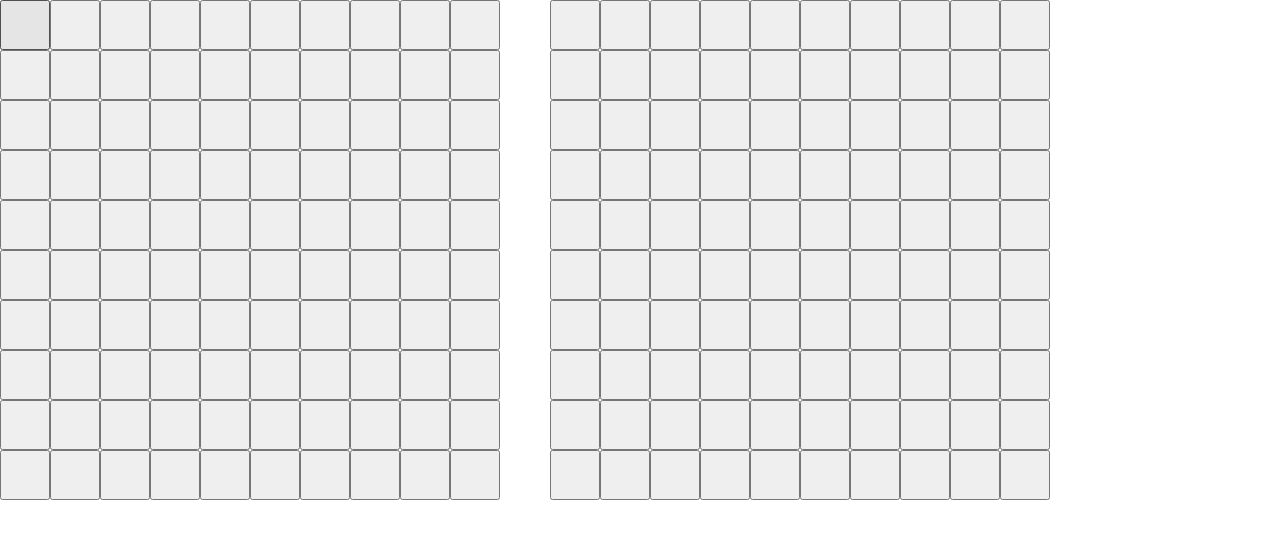
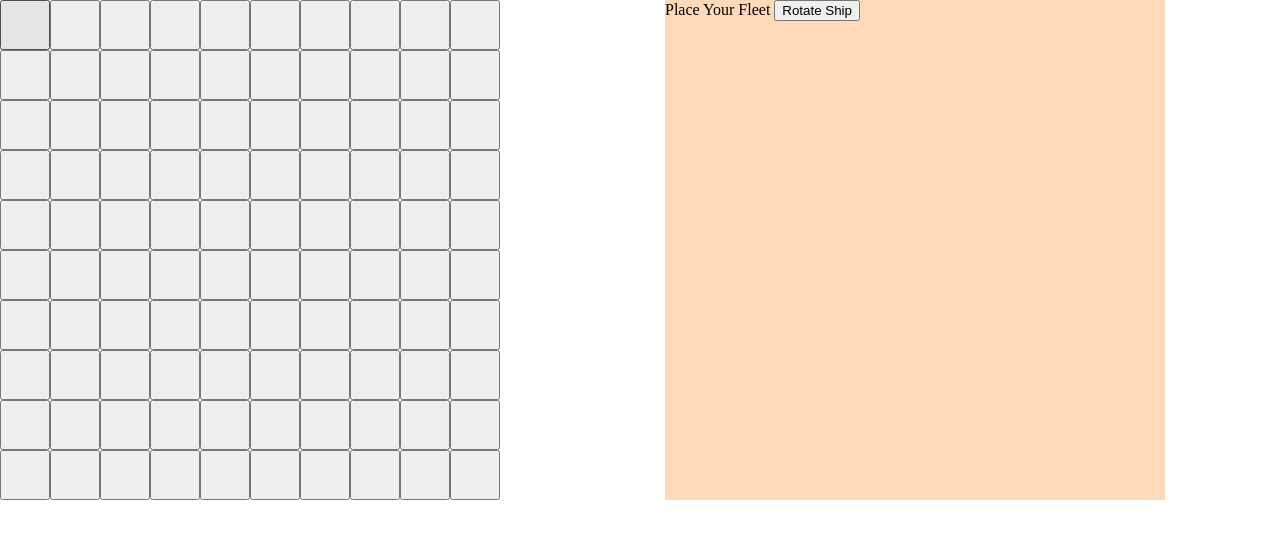
Before and after one commit to OmarNaguib/Battleship, a website built with webpack: page dist/index.html in a window 1280 px wide. Built offline with nearby package versions, Linux system fonts and the light colour scheme.

Commit message:
Add start message

```diff
--- a/src/index.js
+++ b/src/index.js
@@ -25,9 +25,8 @@ async function game() {
 
   human.setEnemyGrid(humanGrid);
   computer.setEnemyGrid(computerGrid);
-
+  container.appendChild(humanGrid.grid);
   container.appendChild(computerGrid.grid);
-  container.appendChild(humanGrid.grid);
 
   await human.startPicking();
 
--- a/src/style.css
+++ b/src/style.css
@@ -3,15 +3,37 @@ body {
   margin: 0;
   height: 100vh;
 }
+.start-message {
+  grid-column: 2/3;
+  grid-row: 1/2;
+  z-index: 1;
+  height: 500px;
+  width: 500px;
+  background-color: peachpuff;
+}
 
 .container {
-  display: flex;
+  display: grid;
+  grid-template-columns: repeat(2, 1fr);
+  grid-template-rows: 1fr;
+  grid-auto-flow: column;
+  place-content: center;
+  place-content: center;
   gap: 50px;
 }
 .grid {
   display: grid;
   grid-template-columns: repeat(10, 50px);
   grid-template-rows: repeat(10, 50px);
+  width: 500px;
+}
+.grid:nth-of-type(1) {
+  grid-column: 1/2;
+  grid-row: 1/2;
+}
+.grid:nth-of-type(2) {
+  grid-column: 2/3;
+  grid-row: 1/2;
 }
 
 .square {
```
Also changed, not shown: dist/index.html.
